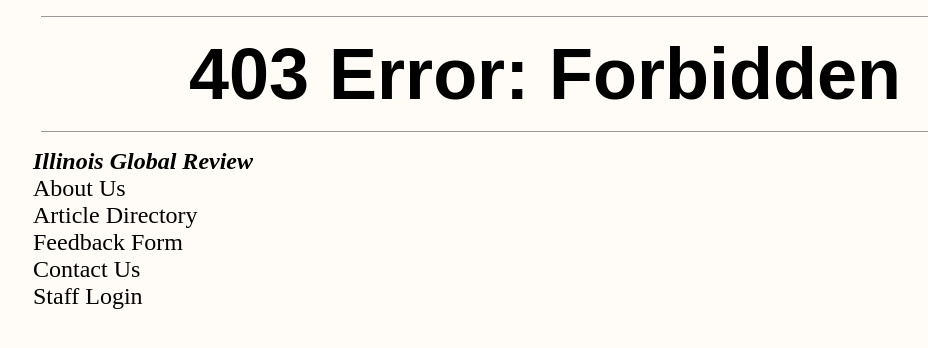
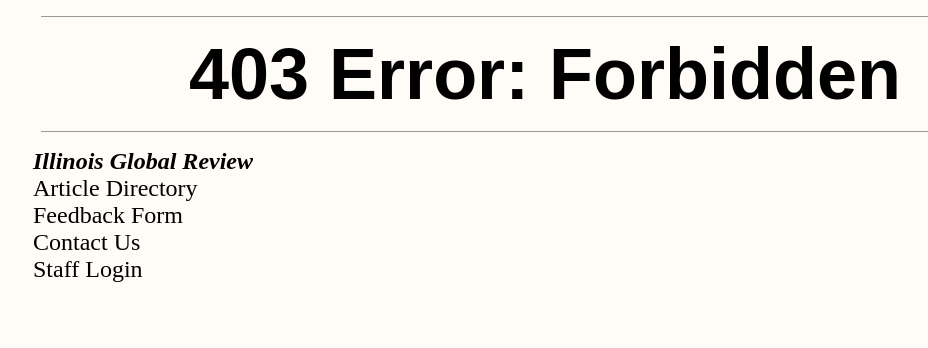
Before and after one commit to abhay-harpalani/illinois-global-review, a Flask app: page /edit/ in a window 1280 px wide. Shown: the part 106-454 px from the top of the page, without its empty margins (95-1023 px from the left). Run offline with Flask 3, Linux system fonts and the light colour scheme; some libraries are stand-ins or nearby versions; some web fonts are replaced.

Commit message:
remove old about us links

```diff
--- a/app/app.py
+++ b/app/app.py
@@ -463,11 +463,6 @@ def dashboard():
 	return render_template('dashboard.html', article_list=get_all_articles(), current_user=current_user)
 
 
-@app.route('/about-us/', methods=['GET'])
-def about_us():
-	return render_template('about-us.html', title='About Us')
-
-
 @app.route('/robots.txt', methods=['GET'])
 def robots():
 	return send_file('static/txt/robots.txt')
--- a/app/templates/macros.html
+++ b/app/templates/macros.html
@@ -75,7 +75,6 @@
 {% macro get_footer() %}
     <footer class="font-size-footer">
         <h2>Illinois Global Review</h2>
-        <a href="/about-us/"><h3>About Us</h3></a>
         <a href="/directory/"><h3>Article Directory</h3></a>
         <a href="https://forms.gle/z5Qkwazj8mbzc4u97"><h3>Feedback Form</h3></a>
         <a href="https://forms.gle/zE2RgUzD2hHcD1TG9"><h3>Contact Us</h3></a>
```
